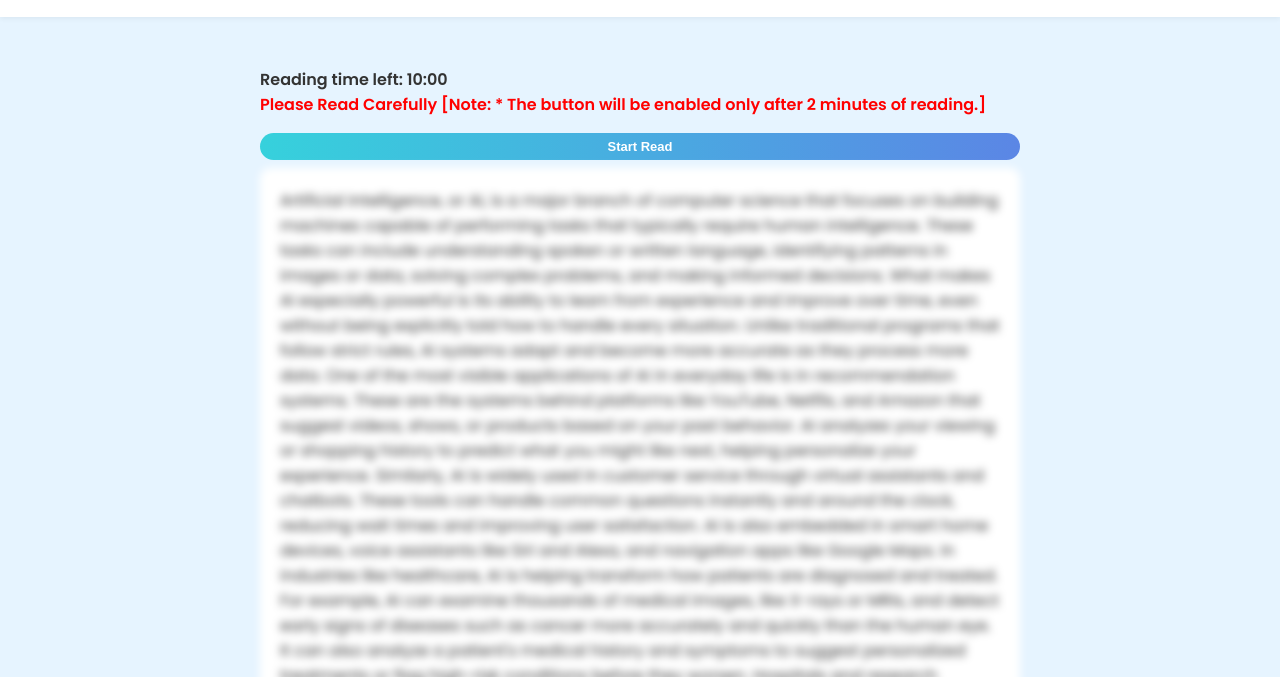
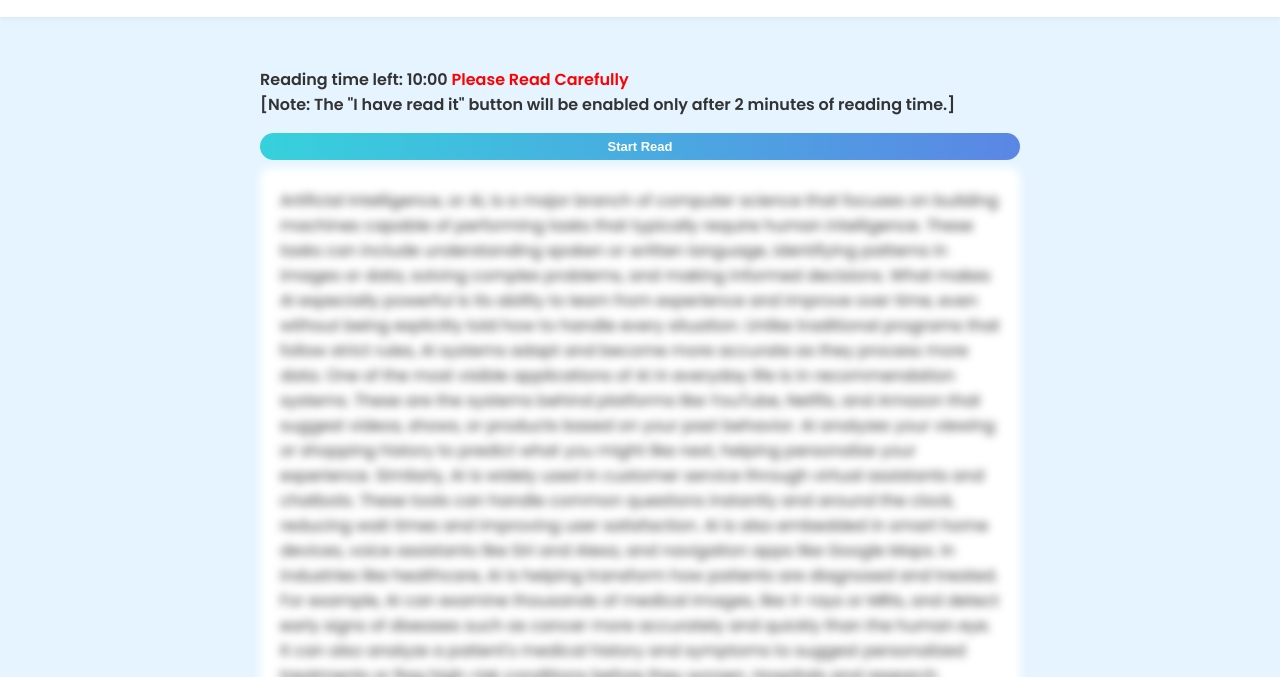
Before and after one commit to misdesk-afpl/This-Repository-only-For-Testing, a plain HTML site: page index.html in a window 1280 px wide. Both pictures are taken after typing "Sample", "name@example.com" into the empty fields and a click on the button "Submit". Shown: the part 123-800 px from the top of the page. Drawn offline with nearby package versions, Linux system fonts and the light colour scheme.

Commit message:
Update index.html

```diff
--- a/index.html
+++ b/index.html
@@ -185,7 +185,8 @@
   <div style="display: flex; justify-content: space-between; align-items: center; flex-wrap: wrap; gap: 6px; margin-bottom: 8px;">
   <div style="font-weight: bold;">
     Reading time left: <span id="time">10:00</span>
-    <span style="color:red; font-weight:bold; white-space: nowrap;"> Please Read Carefully [Note: * The button will be enabled only after 2 minutes of reading.]</span>
+    <span style="color:red; font-weight:bold; white-space: nowrap;"> Please Read Carefully</span>
+    <span style="color:drakgreen; font-weight:bold; white-space: nowrap;"> [Note: The "I have read it" button will be enabled only after 2 minutes of reading time.]</span>
   </div>
   <button id="startReadBtn" onclick="startReading()" style="padding: 6px 14px; font-size: 13px; font-weight: bold; border: none; background: linear-gradient(to right, #36d1dc, #5b86e5); color: white; border-radius: 20px; cursor: pointer;">
     Start Read
```
